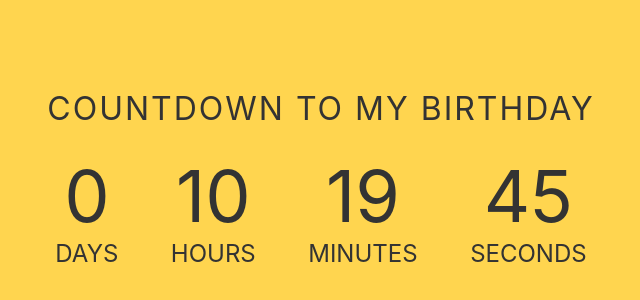
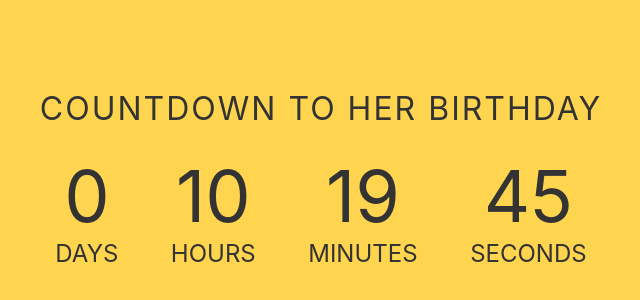
Before and after one commit to ikhwan32/himitsu20, a plain HTML site: page index.html in a window 1280 px wide. Shown: the part 210-510 px from the top of the page, without its empty margins (319-959 px from the left). Drawn offline with Linux system fonts and the light colour scheme.

Commit message:
Update index.html
anjai typo lol

```diff
--- a/index.html
+++ b/index.html
@@ -133,7 +133,7 @@ li span {
 </head>
 <body>
     <div class="container">
-  <h1 id="headline">Countdown to my birthday</h1>
+  <h1 id="headline">Countdown to her birthday</h1>
   <div id="countdown">
     <ul>
       <li><span id="days"></span>Days</li>
```
